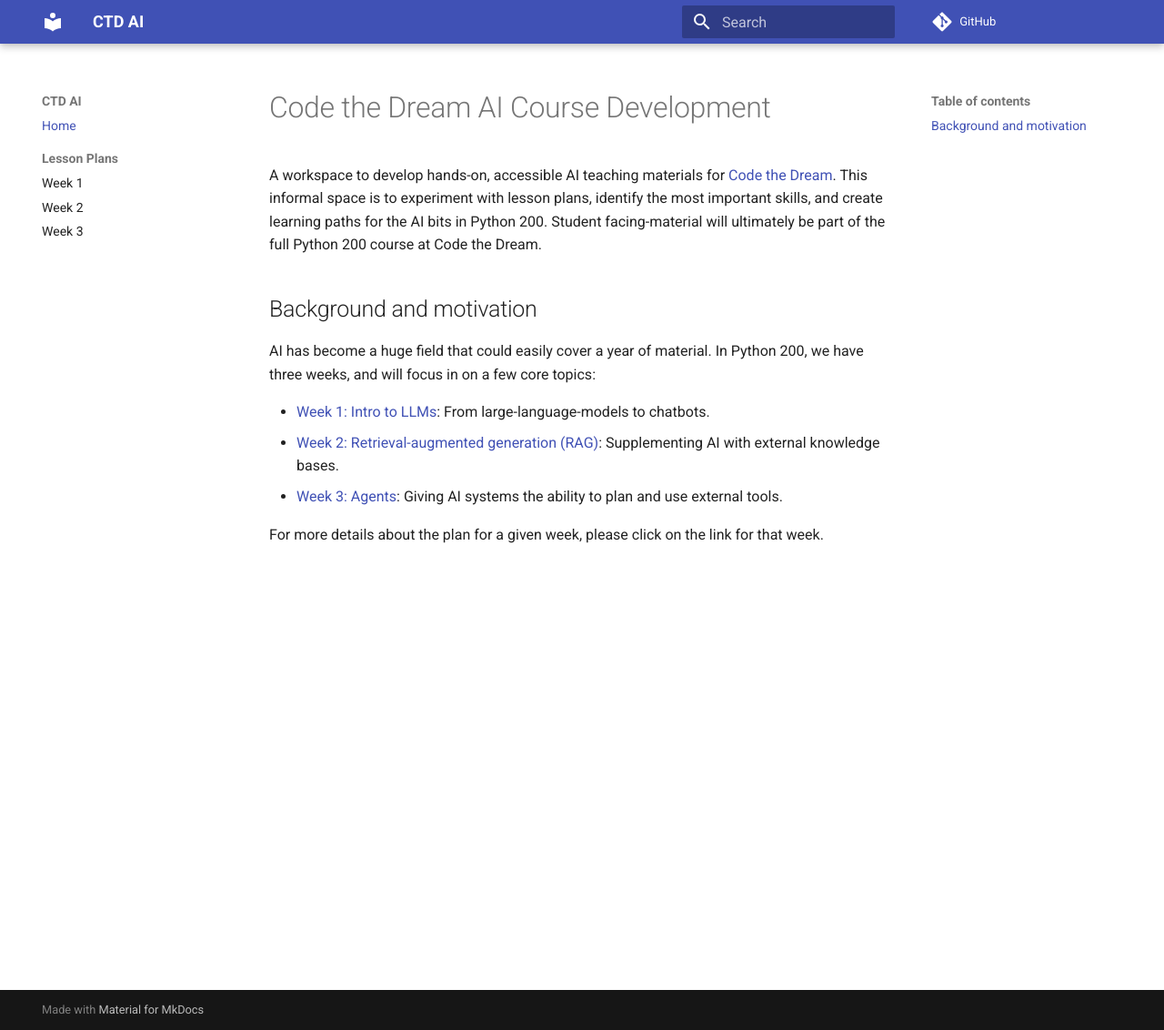
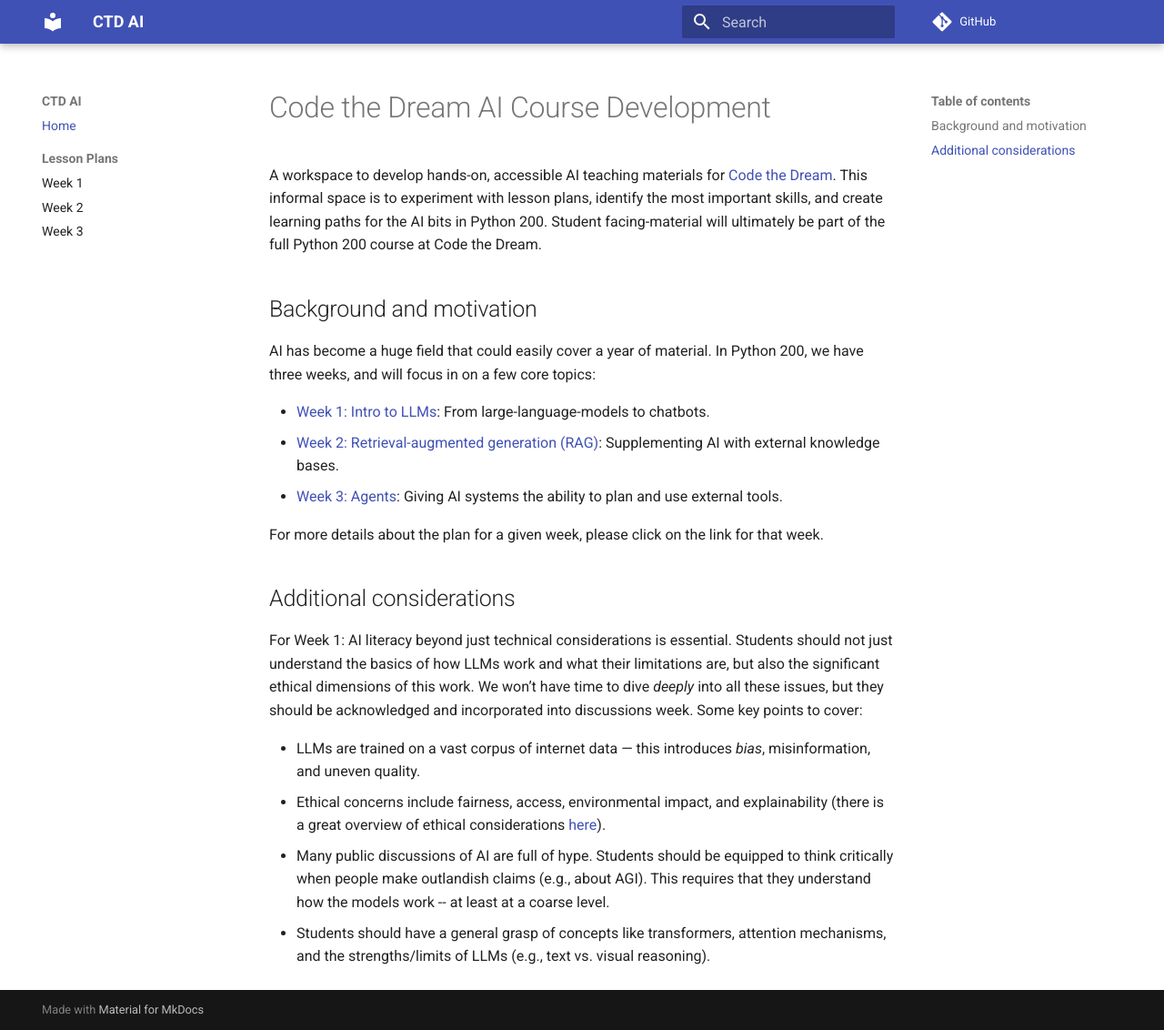
Before and after one commit to EricThomson/ctdai, an MkDocs documentation site: the page built from docs/index.md, in a window 1280 px wide and 1132 px high. Shown: the whole window at 91% size. Built offline with MkDocs 1.6.1 and Material for MkDocs 9.7.7, drawn with Linux system fonts in a browser that asks for light colours; comment, search, counter and statistics services are not loaded.

```diff
--- a/docs/index.md
+++ b/docs/index.md
@@ -9,3 +9,11 @@ AI has become a huge field that could easily cover a year of material. In Python
 - [Week 3: Agents](week3.md): Giving AI systems the ability to plan and use external tools.
 
 For more details about the plan for a given week, please click on the link for that week.
+
+## Additional considerations
+For Week 1: AI literacy beyond just technical considerations is essential. Students should not just understand the basics of how LLMs work and what their limitations are, but also the significant ethical dimensions of this work. We won’t have time to dive *deeply* into all these issues, but they should be acknowledged and incorporated into discussions week. Some key points to cover:
+
+- LLMs are trained on a vast corpus of internet data — this introduces *bias*, misinformation, and uneven quality.
+- Ethical concerns include fairness, access, environmental impact, and explainability (there is a great overview of ethical considerations [here](https://libguides.amherst.edu/c.php?g=1350530&p=9969379)).
+- Many public discussions of AI are full of hype. Students should be equipped to think critically when people make outlandish claims (e.g., about AGI). This requires that they understand how the models work -- at least at a coarse level.
+  - Students should have a general grasp of concepts like transformers, attention mechanisms, and the strengths/limits of LLMs (e.g., text vs. visual reasoning).
```
Also changed, not shown: README.md (+4 -14 lines).
